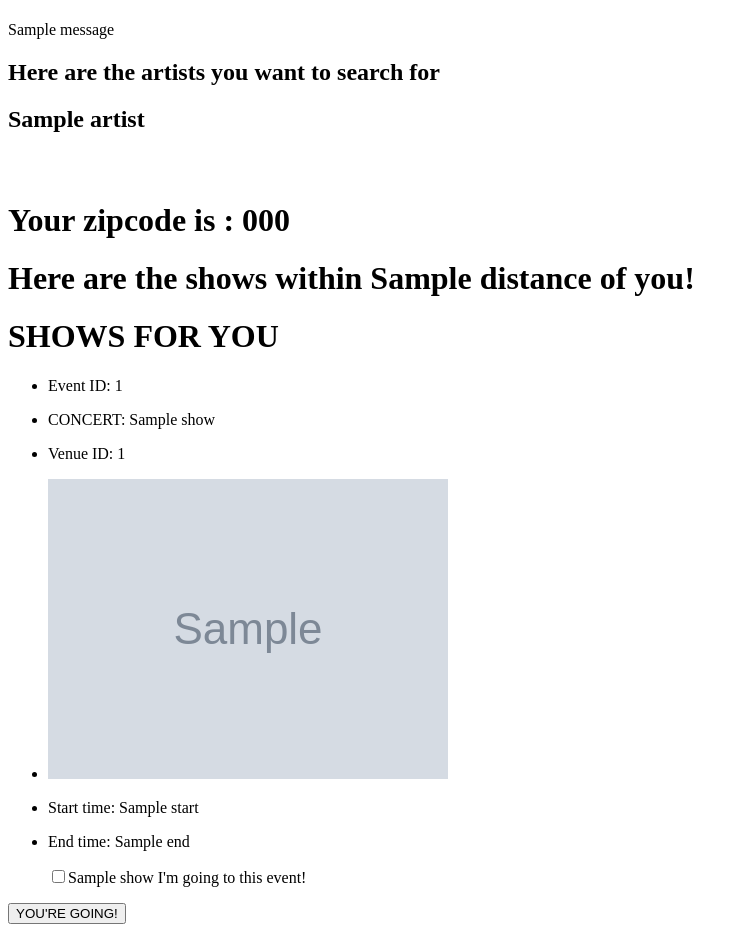
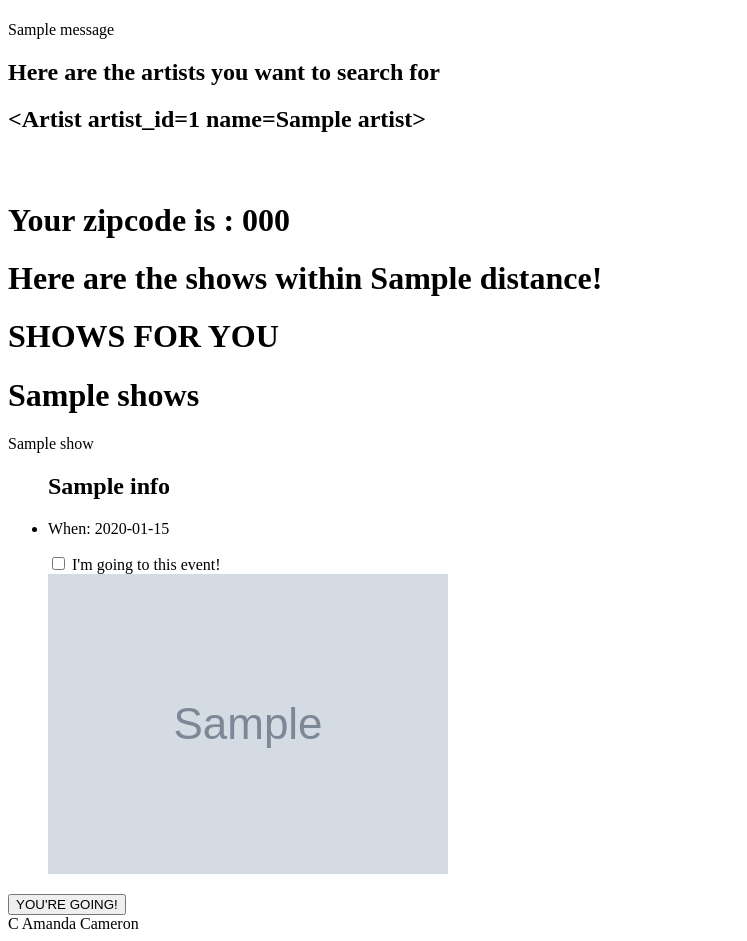
Before and after one commit to amanda103/HB-Music-project, a Flask app: template templates/shows.html in a window 1280 px wide. Shown: the whole page, without its empty margins (0-747 px from the left). Run offline with Flask 2, Linux system fonts and the light colour scheme; the visitor is signed in with stand-in values (Sample User, id 1); tables that the repository leaves empty hold one stand-in row (values such as "Sample post"); the template is opened without the code that fills it: values that come from a table or form of the project are taken from there, most other values are stand-ins (such as "Sample title", 1, 10 or a date in 2020); grey boxes marked "Sample" are stand-in pictures; one stand-in notice (Sample message) is shown.

Commit message:
added db connection, still working on passing artists in html instead of session

```diff
--- a/requirements.txt
+++ b/requirements.txt
@@ -6,6 +6,7 @@ Flask==1.0.2
 Flask-DebugToolbar==0.10.1
 Flask-OAuth==0.13
 Flask-OAuthlib==0.9.5
+Flask-SQLAlchemy==2.3.2
 httplib2==0.11.3
 idna==2.7
 itsdangerous==0.24
@@ -18,5 +19,6 @@ requests==2.19.1
 requests-oauthlib==1.0.0
 six==1.11.0
 spotipy==2.4.4
+SQLAlchemy==1.2.10
 urllib3==1.23
 Werkzeug==0.14.1
--- a/server.py
+++ b/server.py
@@ -1,4 +1,4 @@
-from flask import Flask, redirect, url_for, session, request, render_template, jsonify
+from flask import Flask, redirect, url_for, session, request, render_template, jsonify, flash
 from flask_oauthlib.client import OAuth, OAuthException
 import os
 from flask_debugtoolbar import DebugToolbarExtension
@@ -7,14 +7,13 @@ import requests
 from pprint import pformat
 import json
 
-# from model import
-# remember to source classes from model!
+from datetime import datetime
+
+from model import User, Artist, Event, UsersEvents, UsersArtists, ArtistsEvents, db, connect_to_db
 
 SPOTIFY_APP_ID = os.environ["SPOTIPY_CLIENT_ID"]
 SPOTIFY_APP_SECRET = os.environ["SPOTIPY_CLIENT_SECRET"]
-
 eventbrite_token = os.environ["EVENTBRITE_TOKEN"]
-
 eventbrite_url = "https://www.eventbriteapi.com/v3/"
 
 
@@ -34,6 +33,10 @@ spotify = oauth.remote_app(
     authorize_url='https://accounts.spotify.com/authorize'
 )
 
+@app.before_request
+def before_request():
+    if 'user_info' not in session and request.endpoint not in ['login', 'spotify_authorized', 'show_acct_info']:
+        return redirect(url_for('login'))
 
 @app.route('/')
 def index():
@@ -68,15 +71,13 @@ def spotify_authorized():
 
     return redirect("/account")
 
+
 @app.route("/account")
 def show_acct_info():
 
-    # uncomment this section to test - but wanted to slow down my
-    # number of spotify accounts so they don't lock me out!
+    me = spotify.get('v1/me').data
 
-    """~~~~~~~~~~~~~~~~~~~~~~~~~~~~~~~~~~~~~~~~~~~~~~~~~~~~~~~~~"""
-
-    me = spotify.get('v1/me').data
+    user_id = me['id']
 
     session['user_info'] = {'user_id' : me['id'],
                             'user_display_name' : me['display_name'],
@@ -84,30 +85,32 @@ def show_acct_info():
                             'user_pic_url' : me['images'][0]['url']
                             }
 
+    is_user_there = db.session.query(User).filter(User.spotify_user_id == user_id).first()
+
+    if is_user_there:
+        flash("WELCOME BACK")
+    else:
+        new_user = User(spotify_user_id=me['id'], pic_url=me['images'][0]['url'], display_name=me['display_name'])
+        db.session.add(new_user)
+        db.session.commit()
 
     scope = 'user-top-read'
 
     items = spotify.get('v1/me/top/artists?time_range=long_term&limit=50&offset=1').data['items']
     artists_info = {}
-    artist_ids = []
+    # artist_ids = []
 
     for item in items:
         artists_info[item['name']] = {'id': item['id'],
                                     'art_url': item['images'][0]['url'],
                                     'related_artist_info': []
                                     }
-        artist_ids.append(item['id'])
+        # artist_ids.append(item['id'])
         #only getting the first image - is this important? idk
-    session['users_artists'] = artists_info
-    """~~~~~~~~~~~~~~~~~~~~~~~~~~~~~~~~~~~~~~~~~~~~~~~~~~~~~~~~~"""
 
-    # dummy data so i'm not pinging spotify every time!
+    # Maybe I would make an instance of the Artist class here so that I could query the
+    # database on the next go round - seems hard to pass all this info through session/jinja/jquery
 
-    # artists =['Angelo De Augustine', 'The Dead Tongues', 'The Stray Birds', 'Shannon Lay', 'Lomelda', 'Anna St. Louis', 'Rhiannon Giddens', 'A. Savage']
-    # user_id = "21wmm4r33y7chvtoc67kxxouq"
-    # user_display_name = "Amanda Cantelope"
-    # user_followers = 0
-    # user_pic_url = "http://www.dogbazar.org/wp-content/uploads/2014/09/british-bull-dog-puppies.jpg"
 
 
     # TABLED FOR NOW - LOOKING AT HOW TO GET RELATED ARTISTS TO DISPLAY MORE SHOWS
@@ -130,7 +133,7 @@ def show_acct_info():
 
 
     return render_template("hello.html",
-                            artists_info=artists_info
+                            artists_info=artists_info,
                             )
 
 
@@ -143,6 +146,7 @@ def get_spotify_oauth_token():
 @app.route("/logout")
 def logout():
     del session['oauth_token']
+    flash("Logout successful")
 
     return render_template("homepage.html")
 
@@ -151,7 +155,16 @@ def logout():
 def display_top_artist_events():
     """searches for top artists on eventbrite"""
 
-    artists  = session['users_artists']
+    # having trouble deciding how to grab each artist on by one bc the number of artists/inputs
+    # generated depends on the spotify data.
+    # maybe put artists in db on first go round! Keep track of artists??
+
+    # artists  = { "artist_name" : request.args.get("")
+
+    #             }
+
+
+
     zipcode = request.args.get('zipcode')
     distance = "100mi"
 
@@ -160,9 +173,9 @@ def display_top_artist_events():
     for artist in artists.keys():
         artist = "+".join(artist.split())
         evt_request = {"method": "GET",
-                "relative_url": "events/search/",
-                "body":"token={}&q={}&location.address={}&location.within={}&categories=103".format(eventbrite_token, artist, zipcode, distance)
-        }
+                       "relative_url": "events/search/",
+                       "body":"token={}&q={}&location.address={}&location.within={}&categories=103".format(eventbrite_token, artist, zipcode, distance)
+                        }
         requests_list.append(evt_request)
 
 
@@ -176,14 +189,23 @@ def display_top_artist_events():
 
     data = response.json()
 
-    # with open('xxx.json', 'w') as outfile:
-    #  json.dump(response.json(), outfile, indent=4)
-
     from process import process_eventbrite_json
 
     shows = process_eventbrite_json(data, artists)
+    # EXAMPLE DATA --> this is what one show will look like in dict of shows
+    # {'48141455389': {'event_id': '48141455389',
+    # 'venue_id': '24141496',
+    # 'logo': {'url': 'https://img.evbuc.com/https%3A%2F%2Fcdn.evbuc.com%2Fimages%2F47272144%2F188968768274%2F1%2Foriginal.jpg?auto=compress&s=885b31c9ed54c4e143a61547fc9f583b', 'width': 960, 'height': 535},
+    # 'start': datetime.datetime(2018, 10, 12, 19, 0),
+    # 'end': datetime.datetime(2018, 10, 13, 2, 0), 'name':
+    # 'Savage Road comes to the Dawg House',
+    # 'url': 'https://www.eventbrite.com/e/savage-road-comes-to-the-dawg-house-tickets-48141455389?aff=ebapi',
+    # 'artist_id': '1MK90Dn9tMbk16g2Vb2NQp',
+    # 'artist_name': 'A. Savage'}
 
-    session['possible_events'] = shows
+    user_id = session['user_info']['user_id']
+
+    user = User.query.filter_by(spotify_user_id=user_id).one()
 
 
     return render_template("shows.html", data=data, zipcode=zipcode,
@@ -194,16 +216,66 @@ def display_top_artist_events():
 def display_user_shows():
     """ shows account page with shows they're going to"""
 
+    user_id = session['user_info']['user_id']
+
+    user = User.query.filter_by(spotify_user_id=user_id).one()
+
+    # look at user.events and verify it doesn't match the one they clicked to say
+    # they've already added it.
+
+    if user.events:
+        already_going = user.events
+    else:
+        already_going = "You haven't saved any shows before now!"
+
     shows = request.args.getlist('shows')
 
-    return render_template("hello_shows.html", shows=shows)
+    print("THIS IS YOUR SHOW LIST", shows)
+
+    print("THIS IS YOUR REQUEST DICT", request.args.getlist("_artist_id"))
+
+    if shows:
+        for show in shows:
+            artists = db.session.query(Artist).filter(Event.eventbrite_event_id==show).all()
+            # artists at event that way it will be ALL artists at event id
+            if show not in [event.eventbrite_event_id for event in user.events]:
+                artist = Artist(spotify_artist_id=request.args.get(show+"_artist_id"),
+                                name=request.args.get(show+"_artist_name"),
+                                art_url=request.args.get(show+"_artist_art_url"),
+                                )
+                artists.append(artist)
+
+                new_show = Event(eventbrite_event_id=request.args.get(show+"_eventbrite_event_id"),
+                                  event_name=request.args.get(show+"_event_name"),
+                                  venue_id=request.args.get(show+"_venue_id"),
+                                  eventbrite_url=request.args.get(show+"_eventbrite_url"),
+                                  logo_url=request.args.get(show+"_logo_url"),
+                                  start=request.args.get(show+"_start"),
+                                  end=request.args.get(show+"_end"),
+                                  users=[user],
+                                  artists=artists,
+                                )
+                db.session.add(new_show)
+        db.session.commit()
 
 
 
 
+
+    # remember to save attached to user --> create new artist/event if it's not there already
+    # check to see if event is already there for that person
+    # user.events.append(object for event)
+    # use relationships instead of raw sql
+
+    return render_template("hello_shows.html", shows=shows, already_going=already_going)
+    # return redirect to new thing.
+
+
+
 if __name__ == '__main__':
-    app.run(host='0.0.0.0')
     app.debug = True
-    # connect_to_db(app)
+    connect_to_db(app)
+    db.create_all()
     app.config['DEBUG_TB_INTERCEPT_REDIRECTS'] = False
     DebugToolbarExtension(app)
+    app.run(host='0.0.0.0')
--- a/templates/base.html
+++ b/templates/base.html
@@ -16,5 +16,7 @@
     {% block content %}CONTENT HERE{% endblock %}
   </div>
 
+  <footer>C Amanda Cameron</footer>
+
 </body>
 </html>
--- a/templates/shows.html
+++ b/templates/shows.html
@@ -9,27 +9,57 @@
     {% endfor %}
 
 <h1>Your zipcode is : {{ zipcode }}</h1>
-<h1>Here are the shows within {{ distance }} of you!</h1>
+<h1>Here are the shows within {{ distance }}!</h1>
 <h1>SHOWS FOR YOU</h1>
-{% for show in shows.values() %}
-    <ul>
+<h1>{{ shows }}</h1>
+<h1></h1>
+{% if shows %}
         <form action="/account/shows" method="GET">
-        <li><p>Event ID: {{ show['event_id'] }}</p></li>
-        <li><p>CONCERT: {{ show['name'] }}</p></li>
-        <li><p>Venue ID: {{ show['venue_id'] }}</p></li>
-        <li><img src="{{ show['logo']['url'] }}"></li>
-        <li><p>Start time: {{ show['start'] }}</p></li>
-        <li><p>End time: {{ show['end'] }}</p></li>
-        <div>
-        <input type="checkbox" name="shows"
-               value="{{ show['event_id'] }}"/>{{ show['name']}}
-        <label >I'm going to this event!</label>
+    {% for id, info in shows.items() %}
+        {{ show }}
+        <ul>
+            <h2>{{ info['name'] }}</h2>
+            <li><p>When: {{ info['start'].strftime("%A, %B %d, %Y at %I:%M%p")  }}</p></li>
+            <div>
+            <input type="hidden" class="{{id}}" name="{{id}}_eventbrite_event_id" value="{{info['event_id']}}">
 
-    </div>
-    </ul>
+            <input type="hidden" class="{{id}}" name="{{id}}_event_name" value="{{info['name']}}">
 
-{% endfor %}
+            <input type="hidden" class="{{id}}" name="{{id}}_venue_id" value="{{info['venue_id']}}">
+
+            <input type="hidden" class="{{id}}" name="{{id}}_eventbrite_url" value="{{info['url']}}">
+
+            <input type="hidden" class="{{id}}" name="{{id}}_logo_url" value="{{info['logo']['url']}}">
+
+            <input type="hidden" class="{{id}}" name="{{id}}_start" value="{{info['start']}}">
+
+            <input type="hidden" class="{{id}}" name="{{id}}_end" value="{{info['end']}}">
+
+            <input type="hidden" class="{{id}}" name="{{id}}_artist_id" value="{{info['artist_id']}}">
+
+            <input type="hidden" class="{{id}}" name="{{id}}_artist_name" value="{{info['artist_name']}}">
+
+            <input type="hidden" class="{{id}}" name="{{id}}_artist_art_url" value="{{info['artist_art_url']}}">
+
+            </div>
+            <input type="checkbox" name="shows"
+                   value="{{ info['event_id'] }}"/>
+            <label>I'm going to this event!</label>
+            <div>
+            <img src="{{ info['logo']['url'] }}">
+
+        </div>
+        </ul>
+
+    {% endfor %}
     <input type="submit" value="YOU'RE GOING!" class="btn">
     </form>
 
+{% else %}
+<h1>You're already going to all available shows near you! Try searching another zipcode :)</h1>
+<form method="get" action="/account/shows">
+    <button type="submit">My shows</button>
+</form>
+{% endif %}
+
 {% endblock %}
```
Also changed, not shown: model.py (+51 -32 lines), process.py (+14 -12 lines), templates/hello.html (+15 -3 lines), templates/hello_shows.html (+3 -10 lines), templates/homepage.html (+7 -27 lines), templates/index.html (deleted, +0 -27 lines), templates/login.html (deleted, +0 -34 lines), templates/profile.html (deleted, +0 -9 lines), templates/myfile.html (deleted).
